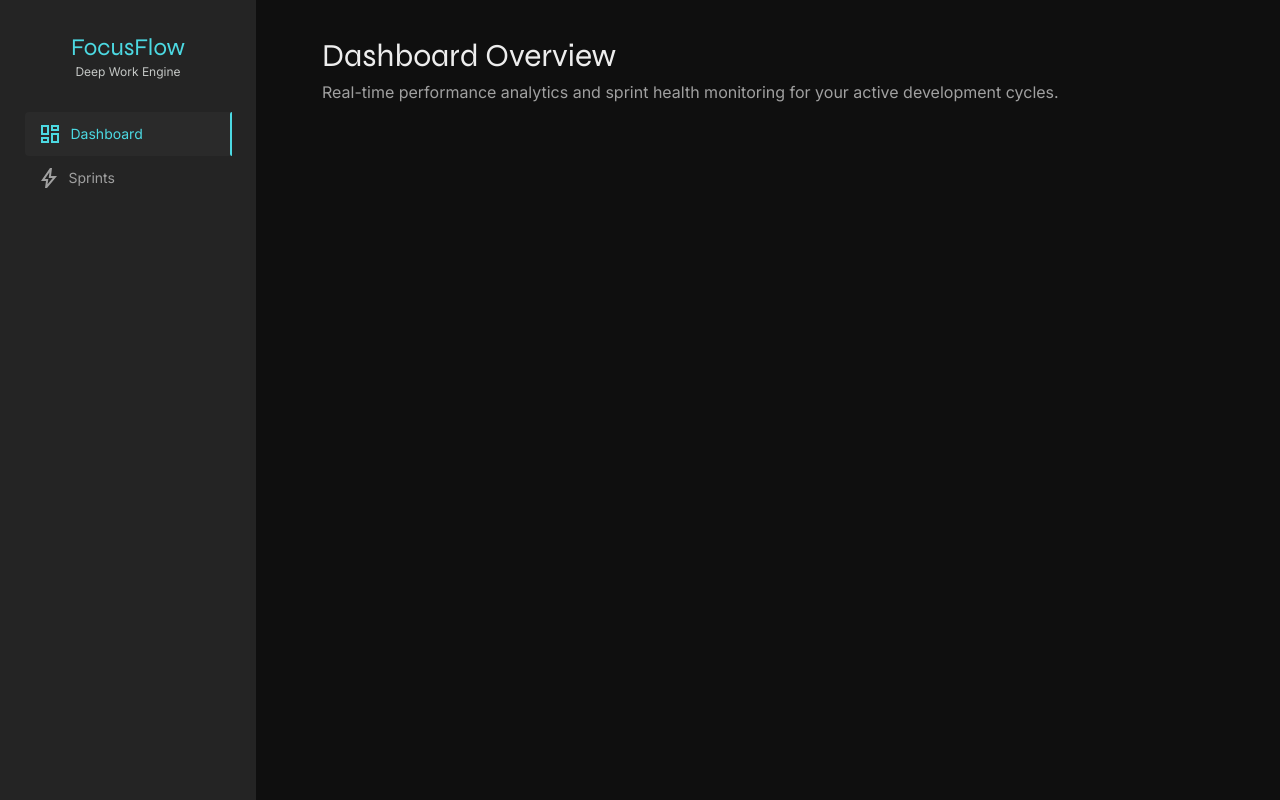
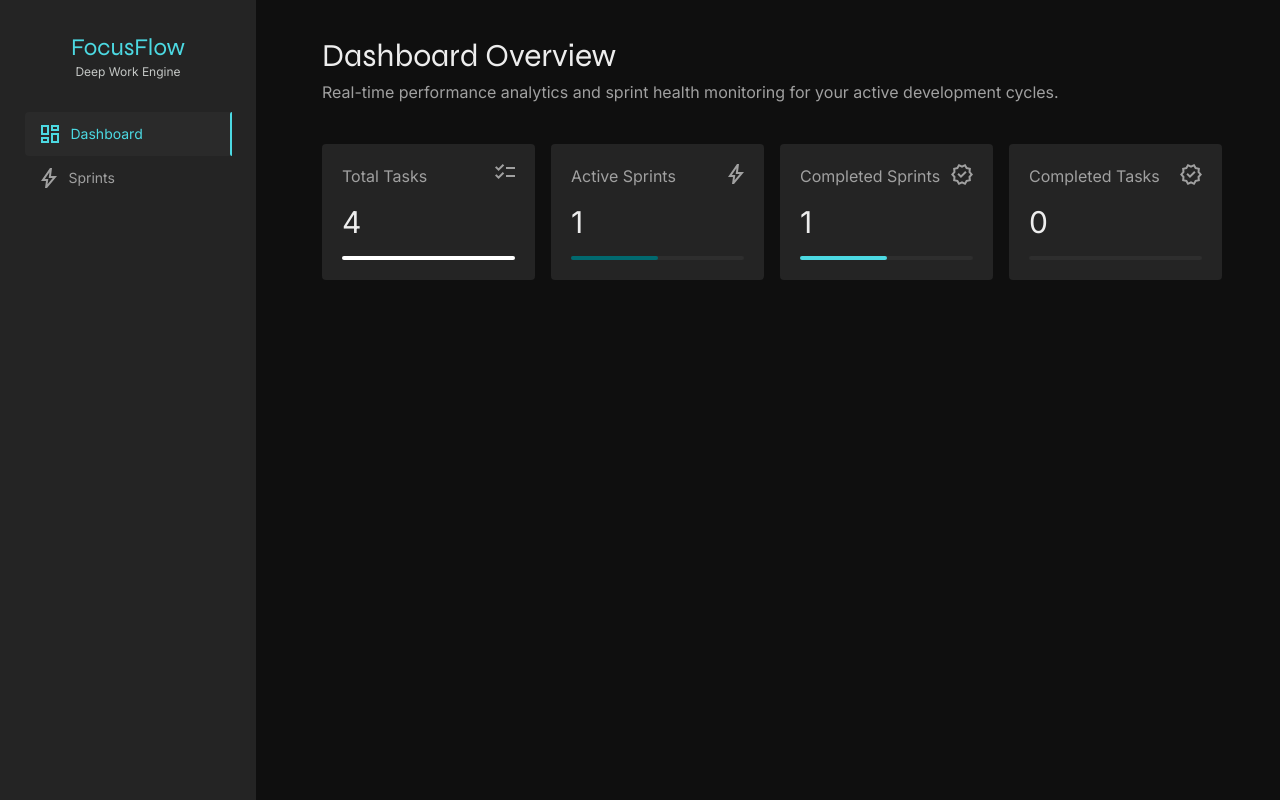
Before and after one commit to JoaoGustavo-dev/focusflow, a React (Vite) app: page / in a window 1280 px wide. Built offline with nearby package versions, Linux system fonts and the light colour scheme; data requests are answered from the project's data file.

Commit message:
feat(dashboard): create SprintCards grid with dynamic stat cards

```diff
--- /dev/null
+++ b/src/components/SprintCard.jsx
@@ -0,0 +1,22 @@
+const SprintCard = ({ title, icon, number, progress, bg }) => {
+  return (
+    <div className="bg-high-surface flex flex-col gap-4 rounded-sm px-5 py-5">
+      <div className="text-secondary flex justify-between">
+        <p className="text-base">{title}</p>
+        <p>{icon}</p>
+      </div>
+      <div>
+        <p className="text-main text-3xl">{number}</p>
+      </div>
+
+      <div className="bg-border h-1 w-full rounded-full">
+        <div
+          className={`h-full rounded-full ${bg}`}
+          style={{ width: `${progress}%` }}
+        />
+      </div>
+    </div>
+  )
+}
+
+export default SprintCard
--- /dev/null
+++ b/src/components/SprintCards.jsx
@@ -0,0 +1,62 @@
+import SprintCard from './SprintCard'
+import TotalTasksIcon from '../assets/icons/totalTasks.svg?react'
+import { useGetTasks } from '../hooks/data/use-get-tasks'
+import SprintsIcon from '../assets/icons/sprints.svg?react'
+import { useGetSprints } from '../hooks/data/use-get-sprints'
+import CompletedIcon from '../assets/icons/completed.svg?react'
+
+const SprintCards = () => {
+  const { data: tasks } = useGetTasks()
+  const { data: sprints } = useGetSprints()
+
+  const activeSprints = sprints?.filter(
+    (sprint) => sprint.status !== 'done'
+  ).length
+  const totalActiveSprints = (activeSprints / sprints?.length) * 100
+
+  const completedSprints = sprints?.filter(
+    (sprint) => sprint.status === 'done'
+  ).length
+  const totalCompletedSprints = (completedSprints / sprints?.length) * 100
+
+  const completedTasks = tasks?.filter((task) => task.status === 'done').length
+  const activeTasks = tasks?.filter((task) => task.status !== 'done').length
+
+  const totalTasksProgress = (completedTasks / tasks?.length) * 100
+  const totalActiveTasks = (activeTasks / tasks?.length) * 100
+
+  return (
+    <div className="grid grid-cols-4 gap-4">
+      <SprintCard
+        title="Total Tasks"
+        icon={<TotalTasksIcon />}
+        number={tasks?.length}
+        bg="bg-white"
+        progress={totalActiveTasks}
+      />
+      <SprintCard
+        title="Active Sprints"
+        icon={<SprintsIcon />}
+        number={activeSprints}
+        bg="bg-primary-status"
+        progress={totalActiveSprints}
+      />
+      <SprintCard
+        title="Completed Sprints"
+        icon={<CompletedIcon />}
+        number={completedSprints}
+        bg="bg-smooth-blue"
+        progress={totalCompletedSprints}
+      />
+      <SprintCard
+        title="Completed Tasks"
+        icon={<CompletedIcon />}
+        number={completedTasks}
+        bg="bg-smooth-blue"
+        progress={totalTasksProgress}
+      />
+    </div>
+  )
+}
+
+export default SprintCards
--- a/src/pages/Home.jsx
+++ b/src/pages/Home.jsx
@@ -1,8 +1,9 @@
 import Header from '../components/Header'
+import SprintCards from '../components/SprintCards'
 
 const Home = () => {
   return (
-    <div className="flex max-w-226.25 flex-col gap-10 px-0.5 py-8">
+    <div className="mr-14 flex flex-col gap-10 px-0.5 py-8">
       {/* Header */}
       <div>
         <Header
@@ -12,6 +13,7 @@ const Home = () => {
       </div>
 
       {/* Sprint Cards */}
+      <SprintCards />
     </div>
   )
 }
--- a/src/service/taskService.js
+++ b/src/service/taskService.js
@@ -1,7 +1,9 @@
 import { api } from '../lib/axios'
 
 export const getTasks = async (sprintId) => {
-  const { data: tasks } = await api.get(`/sprints/${sprintId}/tasks`)
+  const { data: tasks } = await api.get('/tasks', {
+    params: sprintId ? { sprintId } : {},
+  })
   return tasks
 }
 
```
Also changed, not shown: src/assets/icons/completed.svg (added), src/assets/icons/totalTasks.svg (added).
